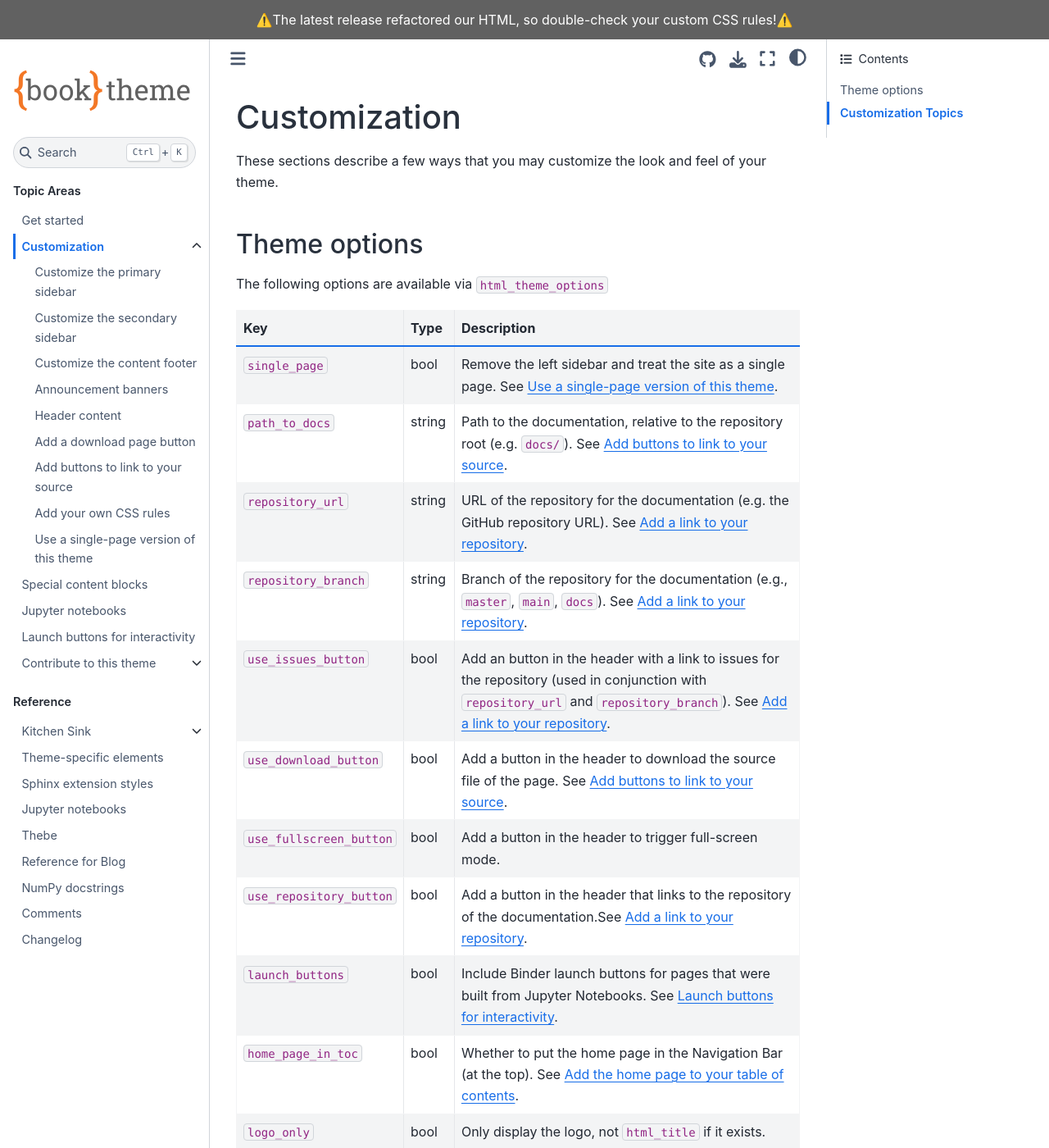
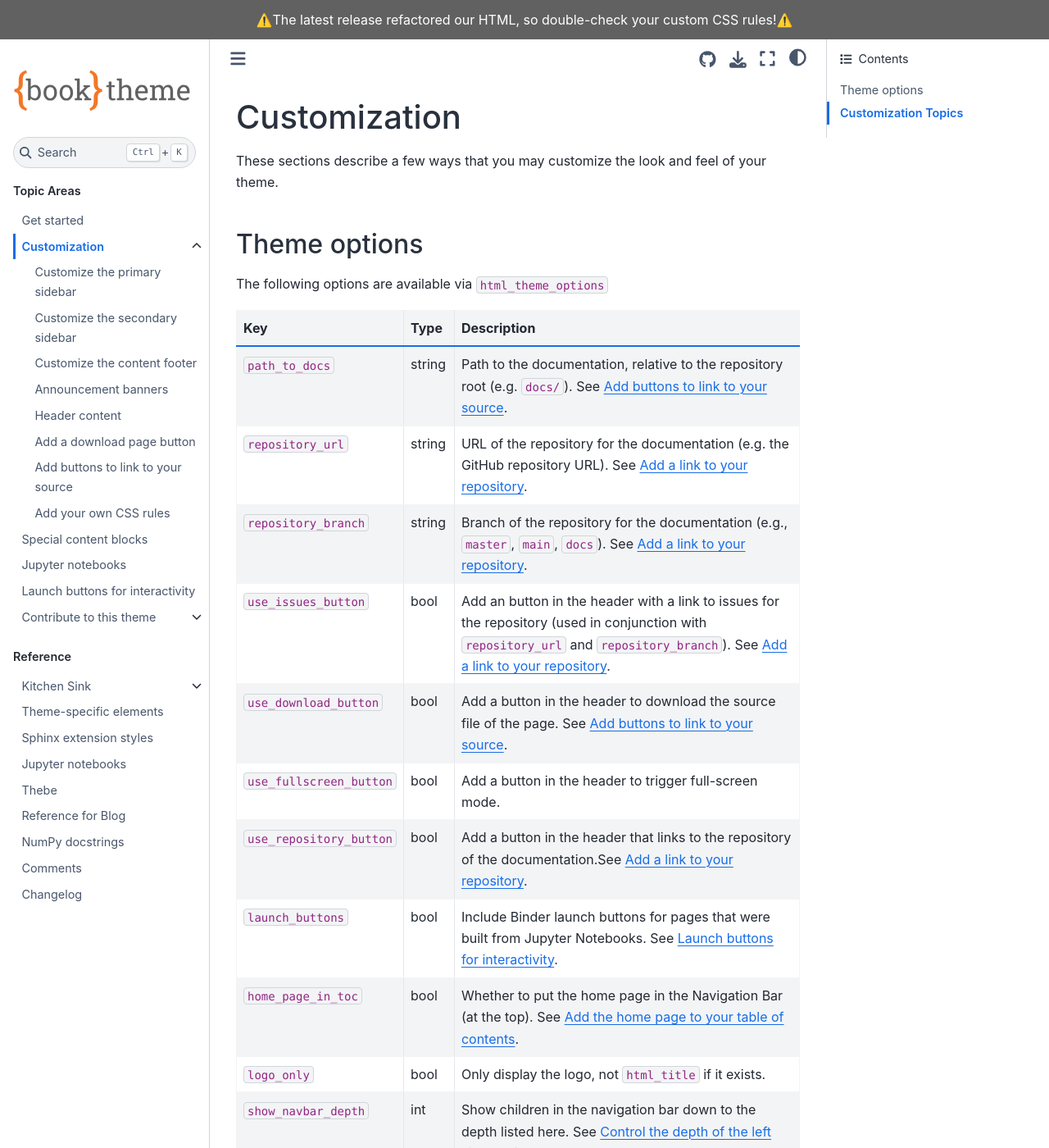
Before and after one commit to executablebooks/sphinx-book-theme, a Sphinx documentation site: the page built from docs/customize/index.md, in a window 1280 px wide and 1400 px high. Shown: the whole window at 82% size. Built offline with Sphinx 7.4.7 and the Sphinx Book theme 1.1.4, drawn with Linux system fonts in a browser that asks for light colours; comment, search, counter and statistics services are not loaded; some of the changed text lies outside the part shown.

Commit message:
deprecating single_page, extra navbar, navbar_footer_text html options

````diff
--- a/docs/conf.py
+++ b/docs/conf.py
@@ -129,9 +129,7 @@ html_theme_options = {
     # For testing
     # "use_fullscreen_button": False,
     # "home_page_in_toc": True,
-    # "single_page": True,
     # "extra_footer": "<a href='https://google.com'>Test</a>",  # DEPRECATED KEY
-    # "extra_navbar": "<a href='https://google.com'>Test</a>",
     # "show_navbar_depth": 2,
 }
 
--- a/docs/customize/index.md
+++ b/docs/customize/index.md
@@ -12,9 +12,6 @@ The following options are available via `html_theme_options`
 * - Key
   - Type
   - Description
-* - `single_page`
-  - bool
-  - Remove the left sidebar and treat the site as a single page. See [](customize:single-page).
 * - `path_to_docs`
   - string
   - Path to the documentation, relative to the repository root (e.g. `docs/`). See [](customize:source-files).
@@ -48,9 +45,6 @@ The following options are available via `html_theme_options`
 * - `show_navbar_depth`
   - int
   - Show children in the navigation bar down to the depth listed here. See [](sidebar:navbar-depth).
-* - `extra_navbar`
-  - str
-  - Extra HTML to add below the sidebar footer. See [](custom-footer).
 * - `extra_footer`
   - str
   - Extra HTML to add in the footer of each page.
@@ -72,5 +66,4 @@ header.md
 download.md
 source-files.md
 custom-css.md
-single-page.md
 ```
--- a/src/sphinx_book_theme/theme/sphinx_book_theme/sections/header-article.html
+++ b/src/sphinx_book_theme/theme/sphinx_book_theme/sections/header-article.html
@@ -4,9 +4,7 @@
 
 <div class="col py-1 d-flex header-article-main">
     <div class="header-article__left">
-        {% if theme_single_page != True %}
         {{ render_label_input_button(for_input="__primary", tooltip="Toggle navigation", icon="fas fa-bars", tooltip_placement="right") }}
-        {% endif %}
     </div>
     <div class="header-article__right">
         {%- for button in header_buttons -%}
--- a/src/sphinx_book_theme/theme/sphinx_book_theme/theme.conf
+++ b/src/sphinx_book_theme/theme/sphinx_book_theme/theme.conf
@@ -6,7 +6,6 @@ stylesheet = styles/sphinx-book-theme.css
 
 [options]
 announcement =
-single_page = False
 # Removes the extra page-specific links from sidebar
 secondary_sidebar_items = page-toc.html
 footer_content_items = author.html, copyright.html, last-updated.html, extra-footer.html
@@ -18,7 +17,6 @@ home_page_in_toc = False
 logo_only =
 show_navbar_depth = 1
 toc_title = Contents
-extra_navbar = Theme by the <a href="https://ebp.jupyterbook.org">Executable Book Project</a>
 extra_footer =
 use_download_button = True
 use_fullscreen_button = True
@@ -30,4 +28,3 @@ use_sidenotes = False
 
 # DEPRECATE after a few release cycles
 expand_toc_sections = []
-navbar_footer_text =
````
Also changed, not shown: docs/customize/sidebar-primary.md (+0 -15 lines), docs/customize/single-page.md (deleted, +0 -14 lines), 1 other file.
